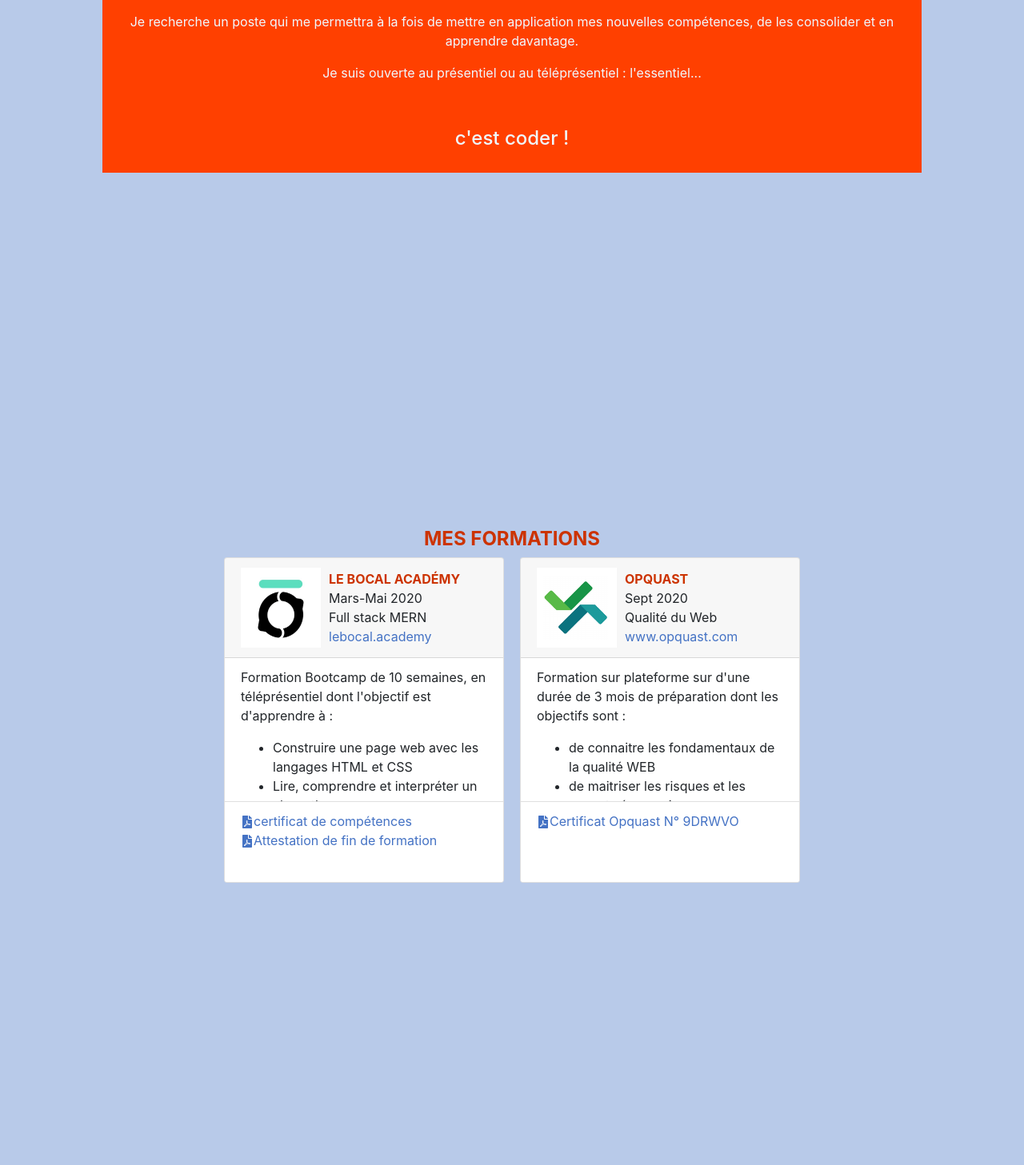
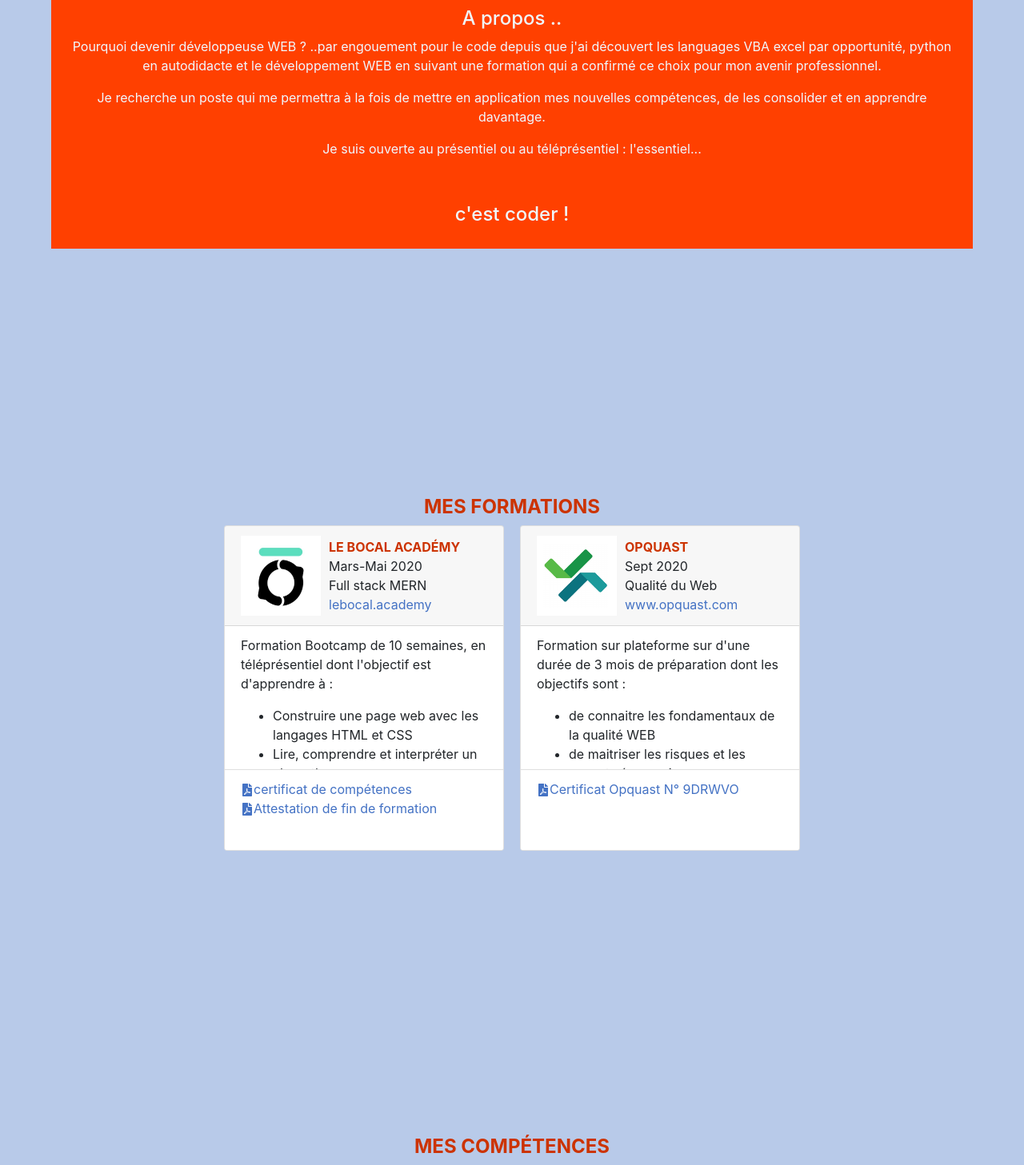
Before and after one commit to CSO-DEV/ReactPortfolio, a React (Create React App) app: page / in a window 1280 px wide. Shown: the part 280-1737 px from the top of the page at 80% size. Built offline with nearby package versions, Linux system fonts and the light colour scheme.

Commit message:
Modification navbarre

```diff
--- a/src/assets/Formation/Formation.js
+++ b/src/assets/Formation/Formation.js
@@ -10,6 +10,11 @@
 
 
 function Formation(props) {
+/**
+ * @props
+ */
+let heightNavBar=props.height + "px";
+
   /**
    * @var shortData : Données extraites BDD * DB extracted data
    */
@@ -94,7 +99,12 @@
    * @render Construction du DOM * DOM build
    */
   return (
-    <section id={shortData.lienSection} className="formation tousLiens chargement all">
+    <section
+    id={shortData.lienSection}
+    className="formation"// tousLiens chargement all"
+    style={{
+      paddingTop:heightNavBar,
+    }}>
       <div className="centre">
         <h4 className="titreSection">{shortData.nomSection}</h4>
         <div className="listeFormation">{trainingCard()}</div>
--- a/src/assets/Navigation/TopNavigationBar.js
+++ b/src/assets/Navigation/TopNavigationBar.js
@@ -2,7 +2,6 @@
 import data from "../../configData/dataPortfolio.json";
 import config from "../../configData/config.json";
 import scrollToId from "../../lib/scrollTo"
-import {GiHamburgerMenu} from "react-icons/gi"
 function TopNavigationBar1(props) {
 
     /**
--- a/src/assets/Portfolio/Portfolio.js
+++ b/src/assets/Portfolio/Portfolio.js
@@ -10,6 +10,11 @@
 
 
 function Portfolio(props) {
+/**
+ * @props
+ */
+let heightNavBar=props.height + "px";
+
   /**
    *@var shortData : Données extraites BDD * DB extracted data
    */
@@ -142,7 +147,12 @@
    * @render Construction du DOM * DOM build
    */
   return (
-    <section id={shortData.lienSection} className="portfolio tousLiens chargement all">
+    <section
+    id={shortData.lienSection}
+    className="portfolio"// tousLiens chargement all"
+    style={{
+      paddingTop:heightNavBar,
+    }}>
       <div className="centre">
         <h4 className="titreSection">{shortData.nomSection}</h4>
         <div className="listePortfolio">{portfolioCard()}</div>
--- a/src/assets/Presentation/Presentation.js
+++ b/src/assets/Presentation/Presentation.js
@@ -8,6 +8,10 @@
 
 
 function Presentation(props) {
+/**
+ * @props
+ */
+let heightNavBar=props.height + "px";
 
 /**
  * @var shortData : Données extraites BDD * DB extracted data
@@ -18,16 +22,21 @@
  * @render Construction du DOM * DOM build
 */
   return (
-    <section id={shortData.lienSection} className="presentation tousLiens tailleEcran all">
-      <div className="centre">
-        <Card className="textePresentation">
+    <section
+    id={shortData.lienSection}
+    className="presentation"// tousLiens tailleEcran all"
+    style={{
+      paddingTop:heightNavBar,
+    }}>
+      <div className="presentationContainer">
+        <Card className="presentationText1">
           <Card.Body>
             <h4>{shortData.nomSection}</h4>
             <div dangerouslySetInnerHTML={{ __html: shortData.contenuSection[0].textePropos[0]}} />
 
           </Card.Body>
         </Card>
-        <Card className="textePresentationInf">
+        <Card className="presentationText2">
           <Card.Body>
           <div dangerouslySetInnerHTML={{ __html: shortData.contenuSection[0].textePropos[1]}} />
           </Card.Body>
--- a/src/assets/Presentation/style.scss
+++ b/src/assets/Presentation/style.scss
@@ -1,6 +1,7 @@
 @import "../../components/App/style.scss";
-.presentation {
+/*.presentation {
   display: flex;
+  align-items: center;
   .textePresentation {
     margin-top: 60px;
     border-radius: 0 !important;
@@ -38,11 +39,57 @@
         margin-left: 100vw;
       }
       to {
-        margin-left: 10vw;
+        margin-left: 0;
       }
     }
     div {
       padding: 10px;
     }
   }
+}*/
+
+.presentation {
+  display: flex;
+  align-items: center;
+
+  .presentationContainer {
+    width: 90%;
+    margin: auto 0;
+    overflow: hidden;
+    position: relative;
+    .presentationText1 {
+      border-radius: 0 !important;
+      border: 0;
+      background-color: lighten($texteOrange, 10%);
+      color: $texteBlanc;
+      width: 100%;
+      margin-left: -100%;
+      animation: mouvement1 $dureeAnimationpresentation ease-in-out forwards;
+      @keyframes mouvement1 {
+        from {
+          margin-left: -100%;
+        }
+        to {
+          margin-left: 0%;
+        }
+      }
+    }
+    .presentationText2 {
+      border-radius: 0 !important;
+      border: 0;
+      background-color: lighten($texteOrange, 10%);
+      color: $texteBlanc;
+      width: 100%;
+      margin-left: 100%;
+      animation: mouvement2 $dureeAnimationpresentation ease-in-out forwards;
+      @keyframes mouvement2 {
+        from {
+          margin-left: 100%;
+        }
+        to {
+          margin-left: 0%;
+        }
+      }
+    }
+  }
 }
--- a/src/assets/Technologie/Technologie.js
+++ b/src/assets/Technologie/Technologie.js
@@ -9,6 +9,11 @@
 import { AiFillStar,AiOutlineStar } from 'react-icons/ai';
 
 function Technologie(props) {
+  /**
+ * @props
+ */
+  let heightNavBar=props.height + "px";
+
   /**
    * @var shortData Données extraites BDD * DB extracted data
    */
@@ -114,7 +119,10 @@
   return (
     <section
     id={shortData.lienSection}
-    className="technologie tousLiens chargement tailleEcran all"
+    className="technologie"// tousLiens chargement tailleEcran all"
+    style={{
+      paddingTop:heightNavBar,
+    }}
     >
       <div
       className="centre"
--- a/src/components/App/style.scss
+++ b/src/components/App/style.scss
@@ -82,7 +82,7 @@
   text-transform: uppercase;
   font-weight: bolder;
   color: $texteOrange;
-  margin-top: 50px;
+  //margin-top: 20px;
 }
 .sousTitreSection {
   text-transform: uppercase;
--- a/src/components/Homepage/Homepage.js
+++ b/src/components/Homepage/Homepage.js
@@ -18,6 +18,8 @@
     scrollTo("propos")
   })
 
+  let heightNavBar=80;
+
   /**
    * @render Construction du DOM * DOM build
    */
@@ -29,10 +31,14 @@
       color="#f0f8ff"
       underLine= "#cc3300"/>
       <SideNavigationBar/>
-      <Presentation/>
-      <Formation/>
-      <Technologie/>
-      <Portfolio/>
+      <Presentation
+      height={heightNavBar}/>
+      <Formation
+      height={heightNavBar+ 20}/>
+      <Technologie
+      height={heightNavBar+ 20}/>
+      <Portfolio
+      height={heightNavBar+ 20}/>
     </div>
   );
 }
```
Also changed, not shown: src/assets/Navigation/style.scss (deleted, +0 -101 lines), 1 other file (tests, documents, lock files or other folders).
